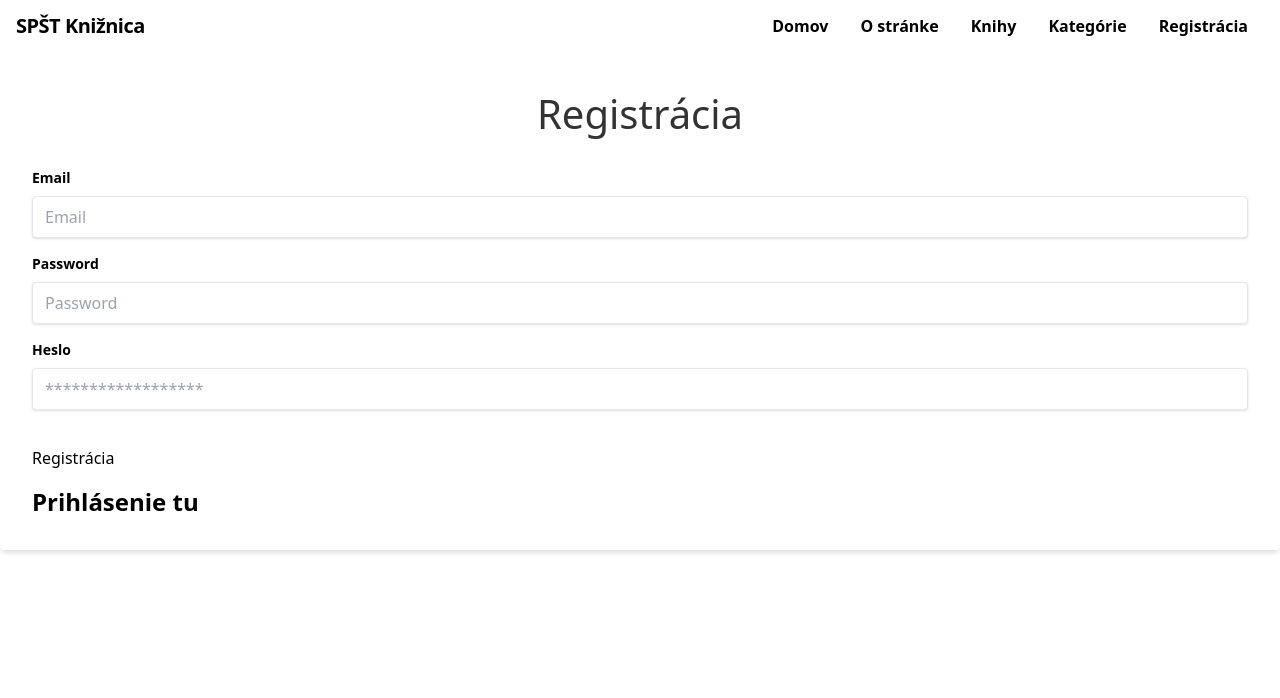
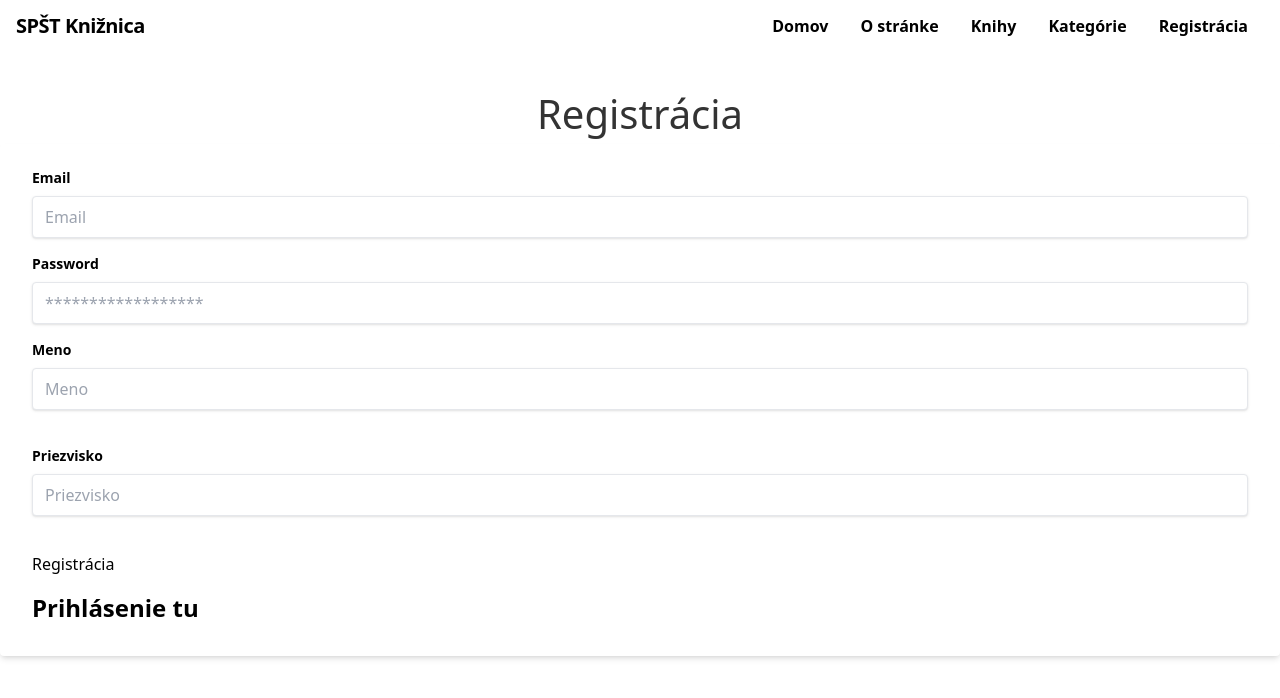
Before and after one commit to peterdinis/Spst-Kniznica-Client, a React (Create React App) app: page /register in a window 1280 px wide. Shown: the top 698 px of the page. Built offline with nearby package versions, Linux system fonts and the light colour scheme.

Commit message:
Updating onChange Functions in forms

```diff
--- a/src/components/auth/RegisterUser.tsx
+++ b/src/components/auth/RegisterUser.tsx
@@ -72,7 +72,7 @@ export default function RegisterUser() {
               className="emailInput shadow appearance-none border rounded w-full py-2 px-3 text-grey-darker"
               id="password"
               type="password"
-              placeholder="Password"
+              placeholder="******************"
               value={password}
               onChange={(e: ChangeEvent<HTMLInputElement>) => setPassword(e.target.value)}
             />
@@ -82,13 +82,32 @@ export default function RegisterUser() {
               className="block text-grey-darker text-sm font-bold mb-2"
               htmlFor="password"
             >
-              Heslo
+              Meno
             </label>
             <input
               className="passwordInput shadow appearance-none border border-red rounded w-full py-2 px-3 text-grey-darker mb-3"
-              id="password"
-              type="password"
-              placeholder="******************"
+              id="Meno"
+              type="text"
+              placeholder="Meno"
+              value={firstName}
+              onChange={(e: ChangeEvent<HTMLInputElement>) => setFirstName(e.target.value)}
+            />
+          </div>
+
+          <div className="mb-6">
+            <label
+              className="block text-grey-darker text-sm font-bold mb-2"
+              htmlFor="password"
+            >
+              Priezvisko
+            </label>
+            <input
+              className="passwordInput shadow appearance-none border border-red rounded w-full py-2 px-3 text-grey-darker mb-3"
+              id="Priezvisko"
+              type="text"
+              placeholder="Priezvisko"
+              value={lastName}
+              onChange={(e: ChangeEvent<HTMLInputElement>) => setLastName(e.target.value)}
             />
           </div>
           <div>
--- a/src/components/books/CreateNewBook.tsx
+++ b/src/components/books/CreateNewBook.tsx
@@ -1,4 +1,4 @@
-import { useState, FormEvent} from "react";
+import { useState, FormEvent, ChangeEvent} from "react";
 import { toast } from "react-toastify";
 import "./Books.css";
 import {TextField} from "@material-ui/core";
@@ -14,7 +14,7 @@ function CreateNewBook() {
   const [description, setDescription] = useState("");
   const [author, setAuthor] = useState("");
   const [image, setImage] = useState("");
-  const [year, setYear] = useState<number>(0);
+  const [year, setYear] = useState(0);
   const [status, setStatus] = useState("");
 
   const mutation = useMutation(api.addNewBook, {
@@ -59,35 +59,35 @@ function CreateNewBook() {
             className="bookForm"
             placeholder="Meno Knihy"
             value={name}
-            onChange={(e) => setName(e.target.value)}
+            onChange={(e: ChangeEvent<HTMLInputElement>) => setName(e.target.value)}
           />
           <br />
           <TextField
             className="bookForm"
             placeholder="Popis knihy"
             value={description}
-            onChange={(e) => setDescription(e.target.value)}
+            onChange={(e: ChangeEvent<HTMLInputElement>) => setDescription(e.target.value)}
           />
           <br />
           <TextField
             className="bookForm"
             placeholder="Author"
             value={author}
-            onChange={(e) => setAuthor(e.target.value)}
+            onChange={(e: ChangeEvent<HTMLInputElement>) => setAuthor(e.target.value)}
           />
           <br />
           <TextField
             className="bookForm"
             placeholder="Obrázok url"
             value={image}
-            onChange={(e) => setImage(e.target.value)}
+            onChange={(e: ChangeEvent<HTMLInputElement>) => setImage(e.target.value)}
           />
           <br />
           <TextField
             className="bookForm"
             placeholder="Status knihy"
             value={status}
-            onChange={(e) => setStatus(e.target.value)}
+            onChange={(e: ChangeEvent<HTMLInputElement>) => setStatus(e.target.value)}
           />
           <br />
           <TextField
--- a/src/components/categories/CreateNewCategory.tsx
+++ b/src/components/categories/CreateNewCategory.tsx
@@ -1,4 +1,4 @@
-import { FormEvent, useState } from "react";
+import { FormEvent, useState, ChangeEvent } from "react";
 import { useMutation } from "react-query";
 import * as api from "../../api/mutations/categoryMutations"
 import "./Category.css";
@@ -45,14 +45,14 @@ function CreateNewCategory() {
         <form onSubmit={formHandler}>
           <TextField
             value={name}
-            onChange={(e) => setName(e.target.value)}
+            onChange={(e: ChangeEvent<HTMLInputElement>) => setName(e.target.value)}
             className="categoryorm"
             placeholder="Name"
           />
           <br />
           <TextField
             value={description}
-            onChange={(e) => setDescription(e.target.value)}
+            onChange={(e: ChangeEvent<HTMLInputElement>) => setDescription(e.target.value)}
             className="categoryorm"
             placeholder="Popis kategórie"
           />
```
